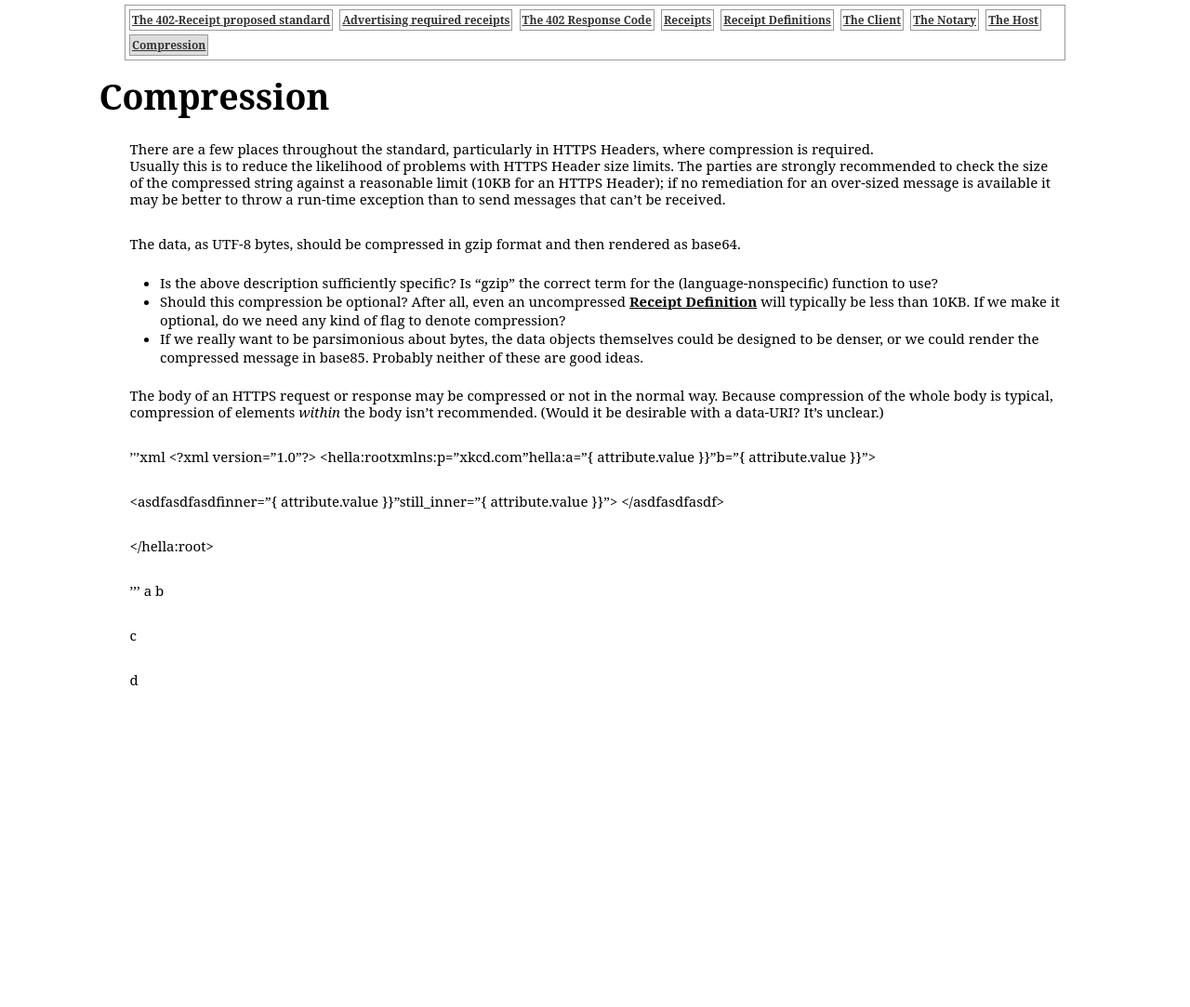
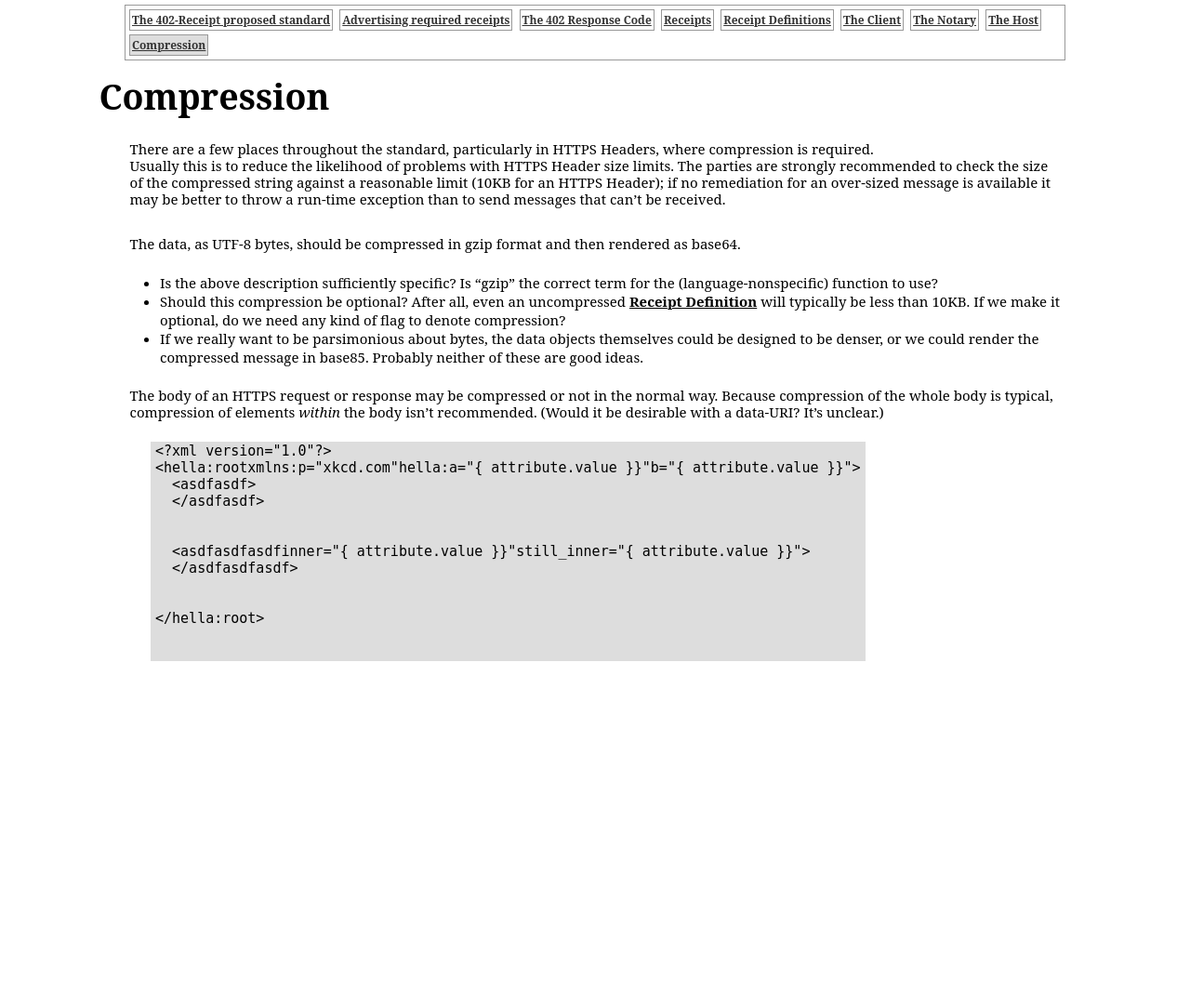
Before and after one commit to erikpukinskis/direct-monetization-static, a Jekyll site: the page built from _proposal/compression.markdown, in a window 1280 px wide. Shown: the whole page at 93% size. Built offline with Jekyll 4.4.1, drawn with Linux system fonts in a browser that asks for light colours; after the commit the page ends 1046 px from its top, so only the background shows below that.

````diff
--- a/_proposal/compression.markdown
+++ b/_proposal/compression.markdown
@@ -39,8 +39,6 @@ The data, as UTF-8 bytes, should be compressed in gzip format and then rendered
 
 The body of an HTTPS request or response may be compressed or not in the normal way. Because compression of the whole body is typical, compression of elements _within_ the body isn't recommended. (Would it be desirable with a data-URI? It's unclear.)
 
-'''xml
+```xml
 {% include liquid_data.xml obj=page.xml %}
-'''
-{% assign newline="
-" %}a{{ newline }}b{{ newline }}{{ newline }}c{{ newline }}{{ newline }}{{ newline }}d
+```
````
